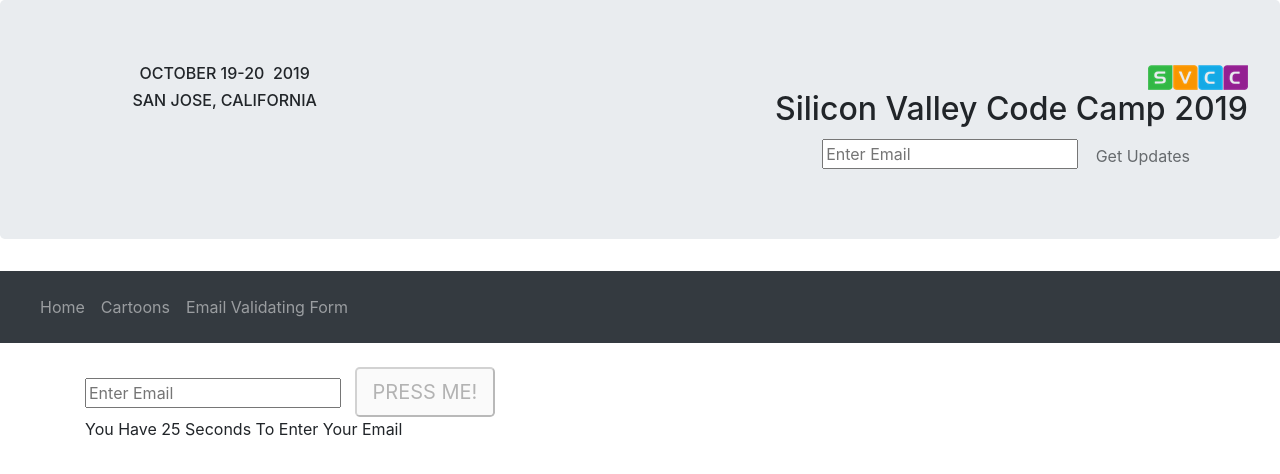
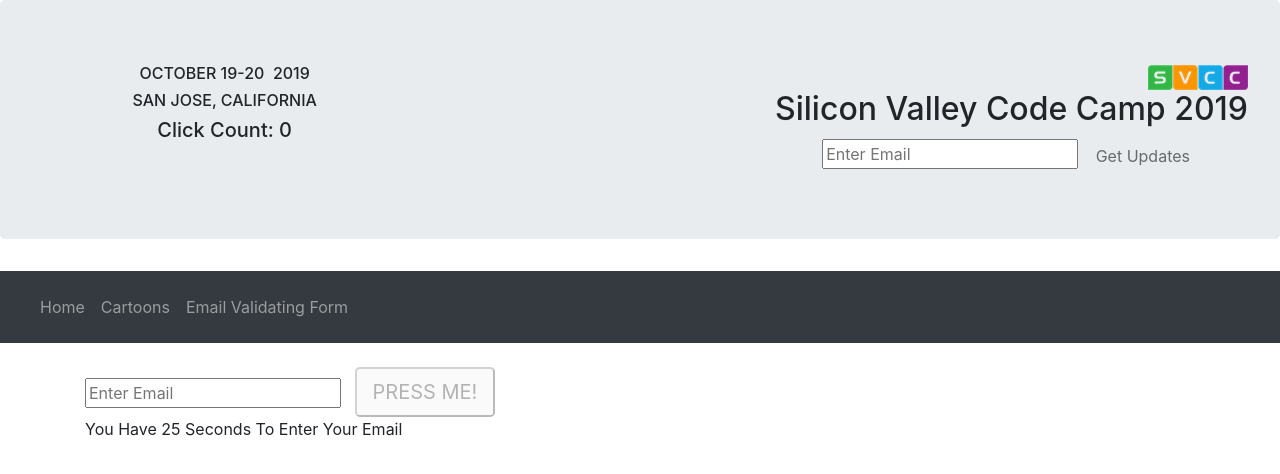
Before and after one commit to cynthia7125/react-hooks, a Next.js app: page /EmailValidatingForm in a window 1280 px wide. Shown: the top 474 px of the page. Built offline with nearby package versions, Linux system fonts and the light colour scheme.

Commit message:
Nested global contexts

```diff
--- a/db.json
+++ b/db.json
@@ -114,7 +114,7 @@
       "lastName": "",
       "sat": true,
       "sun": true,
-      "favorite": false,
+      "favorite": true,
       "bio": "Dexter is a child genius with a secret laboratory in his bedroom. He invents various gadgets and conducts scientific experiments while trying to keep his sister Dee Dee out of his lab."
     },
     {
@@ -177,7 +177,7 @@
       "lastName": "Baby",
       "sat": true,
       "sun": false,
-      "favorite": true,
+      "favorite": false,
       "bio": "Boss Baby follows the adventures of a suit-wearing baby as he teams up with his older brother to thwart the evil plans of Baby Corp's rivals."
     },
     {
--- a/src/App.js
+++ b/src/App.js
@@ -3,6 +3,7 @@
 import Cartoons from "./Cartoons";
 import EmailValidatingForm from "./EmailValidatingForm";
 import { GlobalProvider } from "./GlobalState";
+import { FavoriteClickCountProvider } from "./FavoriteClickCountContext";
 
 export const ConfigContext = React.createContext();
 
@@ -22,7 +23,9 @@
   return (
     <ConfigContext.Provider value={configValue}>
       <GlobalProvider>
-        <div>{pageToShow({ pageName })}</div>
+        <FavoriteClickCountProvider>
+          <div>{pageToShow({ pageName })}</div>
+        </FavoriteClickCountProvider>
       </GlobalProvider>
     </ConfigContext.Provider>
   );
--- a/src/CartoonDetail.js
+++ b/src/CartoonDetail.js
@@ -1,13 +1,14 @@
 import React from "react";
 import ImageTogglerOnScroll from "./imageToggleOnScroll";
-import useCartoonDataManager from "./UseCartoonDataManager";
+import { useContext } from "react";
+import { FavoriteClickCountContext } from "./FavoriteClickCountContext";
+
 
 const CartoonDetail = React.memo(({ cartoonRec, onHeartFavoriteHandler }) => {
-  const { favoriteClickCount, incrementFavoriteClickCount } = useCartoonDataManager();
   const { id, firstName, lastName, bio, favorite } = cartoonRec;
   console.log(`CartoonDetail:${id} ${firstName} ${lastName} ${favorite}`);
 
-  // const { incrementFavoriteClickCount } = useContext(GlobalContext);
+  const { incrementFavoriteClickCount } = useContext(FavoriteClickCountContext);
 
   return (
     <div className="card col-4 cardmin">
@@ -30,7 +31,7 @@
             {firstName} {lastName}
           </span>
         </h4>
-        <h5>Click Count: {favoriteClickCount}</h5>
+
         <span>{bio}</span>
       </div>
     </div>
--- /dev/null
+++ b/src/FavoriteClickCountContext.js
@@ -0,0 +1,18 @@
+import React, { createContext, useContext, useMemo } from "react";
+import { GlobalContext } from "./GlobalState";
+
+export const FavoriteClickCountContext = createContext();
+
+export const FavoriteClickCountProvider = ({ children }) => {
+    const { incrementFavoriteClickCount } = useContext(GlobalContext);
+    // const provider = { incrementFavoriteClickCount };
+    const provider = useMemo(() => {
+        return { incrementFavoriteClickCount };
+    }, []);
+
+  return (
+    <FavoriteClickCountContext.Provider value={provider}>
+      {children}
+    </FavoriteClickCountContext.Provider>
+  );
+};
--- a/src/GlobalState.js
+++ b/src/GlobalState.js
@@ -4,13 +4,20 @@
 export const GlobalContext = React.createContext();
 
 export const GlobalProvider = ({ children }) => {
-  const { cartoonList, isLoading, toggleCartoonFavorite } =
-    useCartoonDataManager();
+  const {
+    cartoonList,
+    isLoading,
+    favoriteClickCount,
+    toggleCartoonFavorite,
+    incrementFavoriteClickCount,
+  } = useCartoonDataManager();
 
   const provider = {
     cartoonList,
     isLoading,
+    favoriteClickCount,
     toggleCartoonFavorite,
+    incrementFavoriteClickCount,
   };
 
   return (
--- a/src/Header.js
+++ b/src/Header.js
@@ -1,10 +1,14 @@
 import React from 'react';
 import SignMeUp from './SignMeUp';
+import { useContext } from 'react';
+import { GlobalContext } from './GlobalState';
+
 
 export const Header = () => {
   const signupCallback = (email) => {
     return console.log(`sign up called with email ${email}`);
   };
+  const { favoriteClickCount } = useContext(GlobalContext);
 
   return (
     <div className="jumbotron jumbotronheight">
@@ -12,6 +16,7 @@
         <div className="col-12 col-sm-4 text-center">
           <h6 className="text-uppercase">October 19-20&nbsp;&nbsp;2019</h6>
           <h6 className="text-uppercase">San Jose, California</h6>
+          <h5>Click Count: {favoriteClickCount}</h5>
         </div>
         <div className="col-12 col-sm-8 text-lg-right">
           <div>
--- a/src/UseCartoonDataManager.js
+++ b/src/UseCartoonDataManager.js
@@ -10,7 +10,7 @@
   const [{ isLoading, cartoonList, favoriteClickCount }, dispatch] = useReducer(cartoonsReducer, {
     isLoading: true,
     cartoonList: [],
-    favoriteClickCount: 10,
+    favoriteClickCount: 0,
   });
 
   function incrementFavoriteClickCount() {
```
